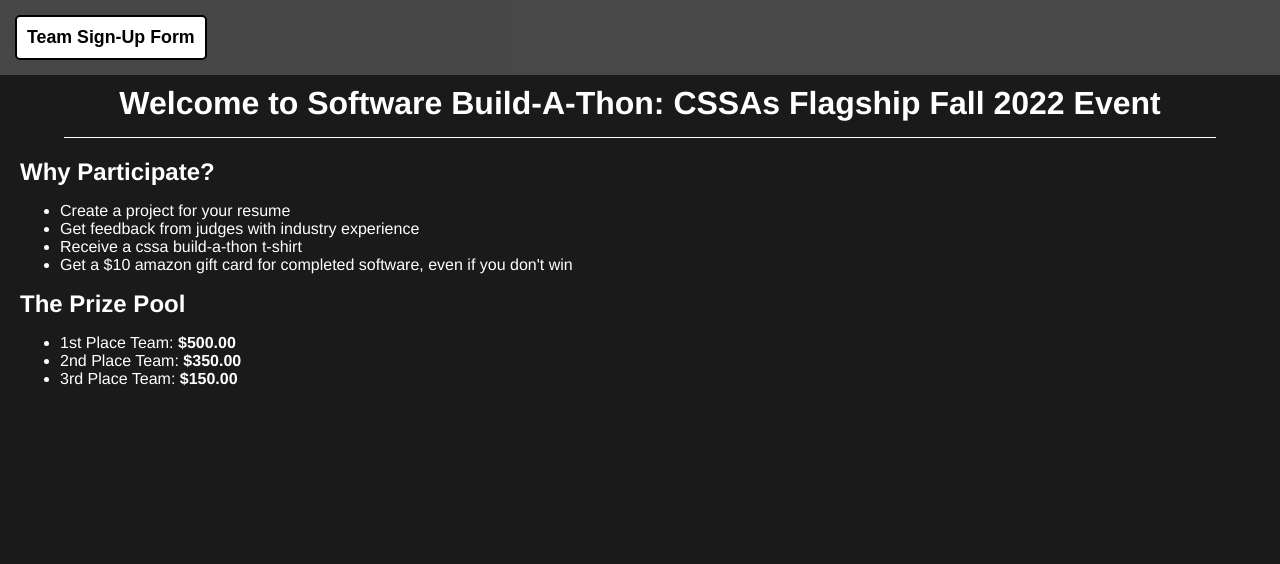
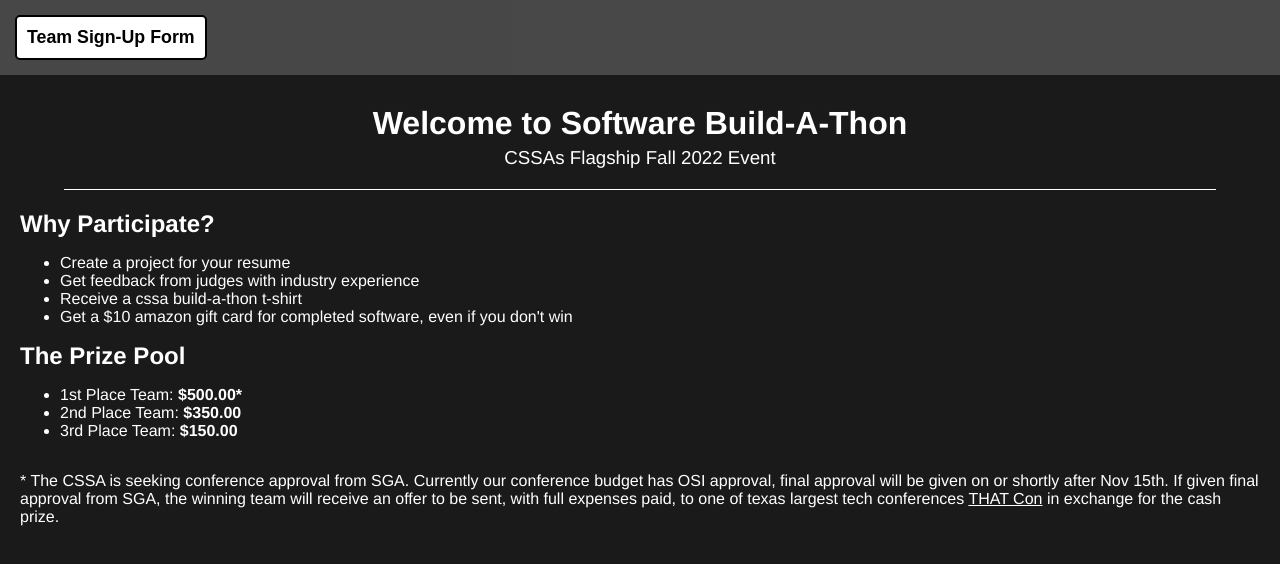
Before and after one commit to Yonava/CSSA-Build-A-Thon-2022, a Vue app: page / in a window 1280 px wide. Shown: the top 564 px of the page. Built offline with nearby package versions, Linux system fonts and the light colour scheme.

Commit message:
added conference disclaimer

```diff
--- a/src/App.vue
+++ b/src/App.vue
@@ -12,11 +12,12 @@
       </a>
     </header>
     <div style="width: 100%; height: 25px;"></div>
-    <div style="text-align: center">
-      <h1>Welcome to Software Build-A-Thon: CSSAs Flagship Fall 2022 Event</h1>
+    <div style="text-align: center; padding: 20px; padding-buttom: 0px">
+      <h1>Welcome to Software Build-A-Thon</h1>
+      <h3 class="title-sub-heading">CSSAs Flagship Fall 2022 Event</h3>
     </div>
     <div class="center">
-      <div style="width: 90%; height: 1px; background-color: white; margin-top: 15px"></div>
+      <div style="width: 90%; height: 1px; background-color: white;"></div>
     </div>
     <div class="info">
       <h2 class="info-heading">Why Participate?</h2>
@@ -28,10 +29,23 @@
       </ul>
       <h2 class="info-heading">The Prize Pool</h2>
       <ul>
-        <li>1st Place Team: <b>$500.00</b></li>
+        <li>1st Place Team: <b>$500.00*</b></li>
         <li>2nd Place Team: <b>$350.00</b></li>
         <li>3rd Place Team: <b>$150.00</b></li>
       </ul>
+      <p>* The CSSA is seeking conference approval from SGA. Currently
+        our conference budget has OSI approval,
+        final approval will be given on or shortly after Nov 15th. If given
+        final approval from SGA,
+        the winning team will receive an offer to be sent,
+        with full expenses paid, to one of texas largest tech conferences
+        <a
+          href="https://that.us/events/tx/2023/"
+          target="_blank"
+          class="conf-link"
+        >THAT Con</a>
+        in exchange for the cash prize.
+      </p>
     </div>
   </div>
 </template>
@@ -44,6 +58,13 @@
 </script>
 
 <style>
+.title-sub-heading {
+  color: white;
+  margin: 0%;
+  margin-top: 5px;
+  font-weight: normal;
+}
+
 body {
   background-color: rgb(26, 26, 26);
   padding: 0%;
@@ -110,4 +131,8 @@
   margin-left: 15px;
   text-decoration: none;
 }
+
+a.conf-link {
+  color: white;
+}
 </style>
```
Also changed, not shown: 7 other files (tests, documents, lock files or other folders).
